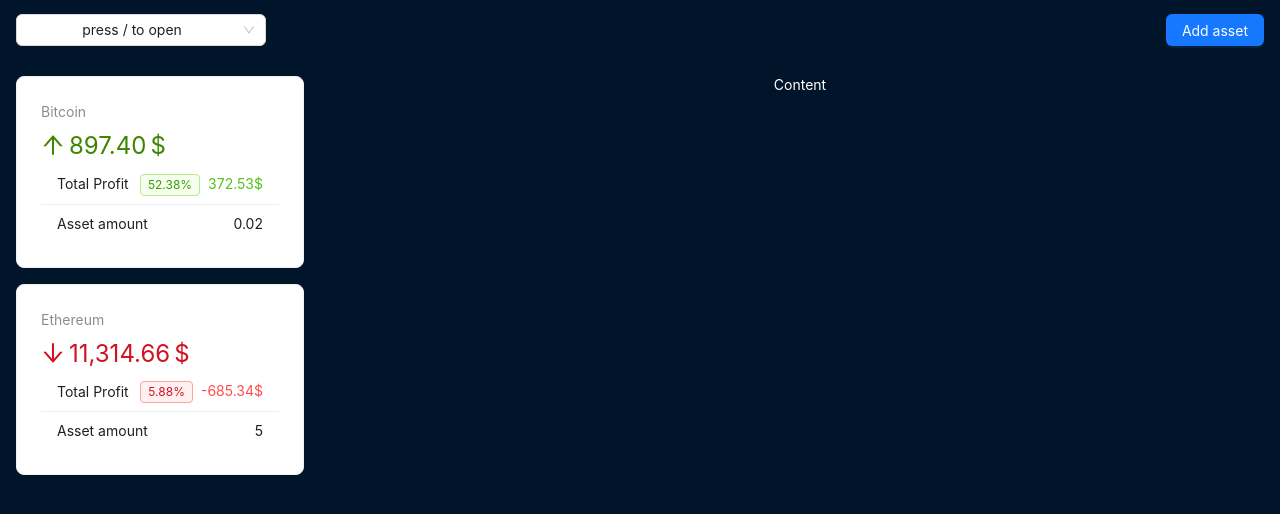
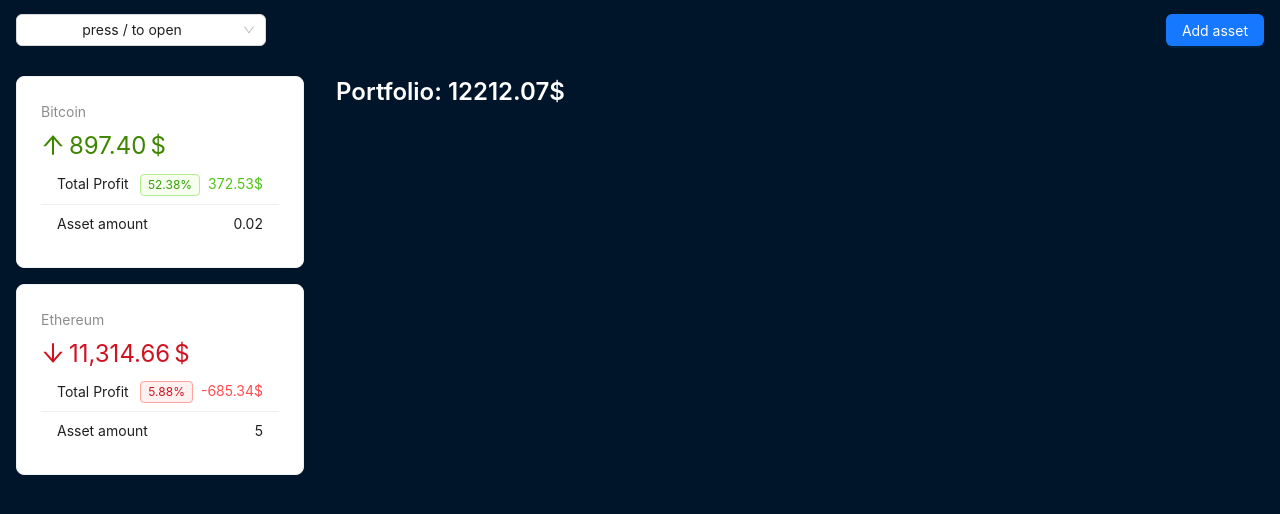
Before and after one commit to Kudzeri/react-crypto-app, a React (Vite) app: page / in a window 1280 px wide. Shown: the top 514 px of the page. Built offline with nearby package versions, Linux system fonts and the light colour scheme.

Commit message:
added portfolio total price

```diff
--- a/src/components/layout/AppContent.jsx
+++ b/src/components/layout/AppContent.jsx
@@ -1,18 +1,33 @@
-import {Layout} from "antd";
+import { Layout, Typography } from "antd";
+import { useCrypto } from "../../context/CryptoContext";
 
 const contentStyle = {
-    textAlign: 'center',
-    minHeight: 'calc(100vh - 60px)',
-    color: '#fff',
-    backgroundColor: '#001529',
-    padding: '1rem',
+  textAlign: "center",
+  minHeight: "calc(100vh - 60px)",
+  color: "#fff",
+  backgroundColor: "#001529",
+  padding: "1rem",
 };
 
 export const AppContent = () => {
-    return (
-        <Layout.Content style={contentStyle}>
-            Content
-        </Layout.Content>
+  const { assets, crypto } = useCrypto();
+  const cryptoPriceMap = crypto.reduce((acc, c) => {
+    acc[c.id] = c.price;
+    return acc;
+  }, {});
 
-    )
-}
+  return (
+    <Layout.Content style={contentStyle}>
+      <Typography.Title level={3} style={{ textAlign: "left", color: "#fff" }}>
+        Portfolio:{" "}
+        {assets
+          .map((asset) => {
+            return asset.amount * cryptoPriceMap[asset.id];
+          })
+          .reduce((acc, v) => (acc += v), 0)
+          .toFixed(2)}
+        $
+      </Typography.Title>
+    </Layout.Content>
+  );
+};
```
